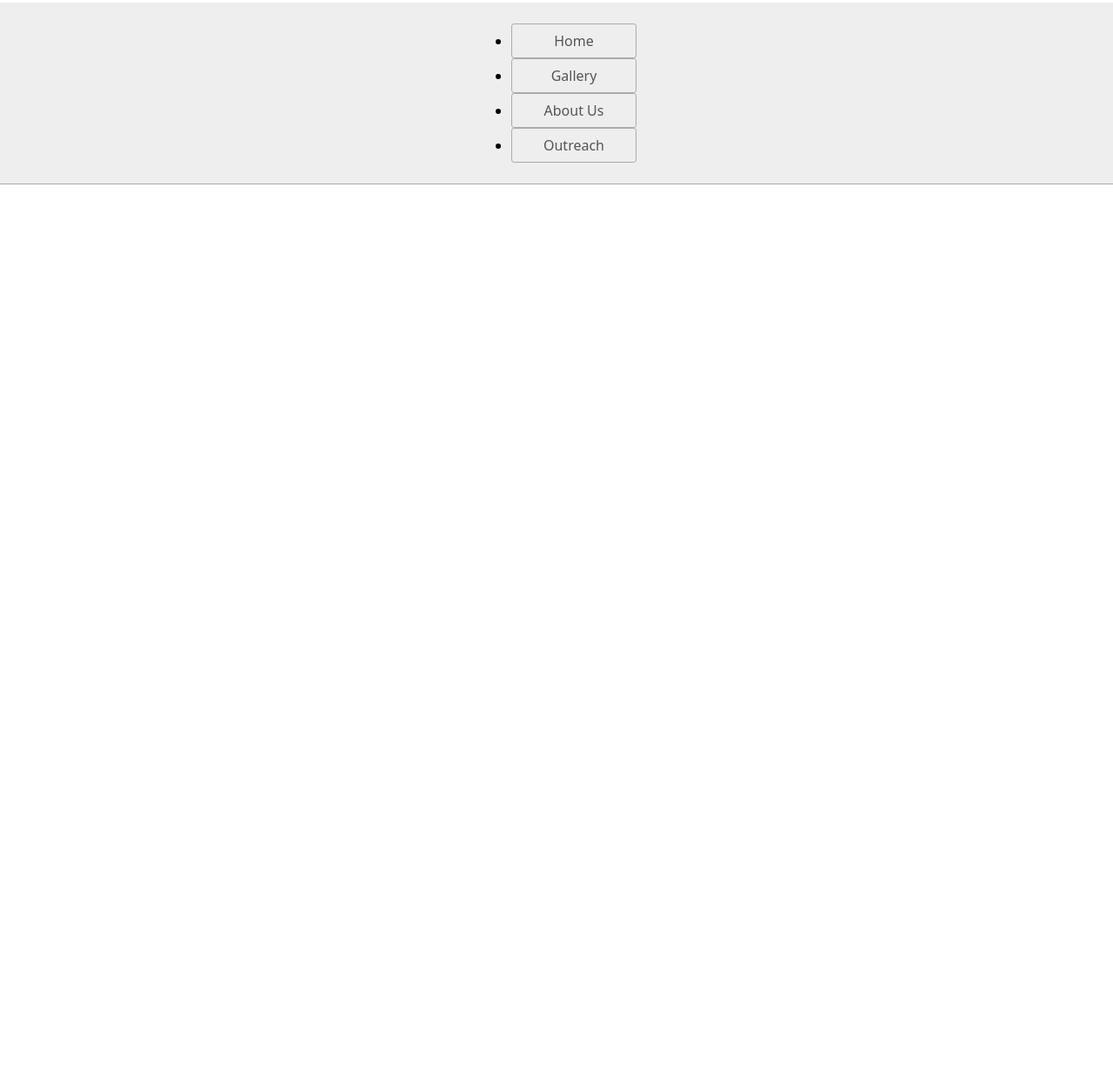
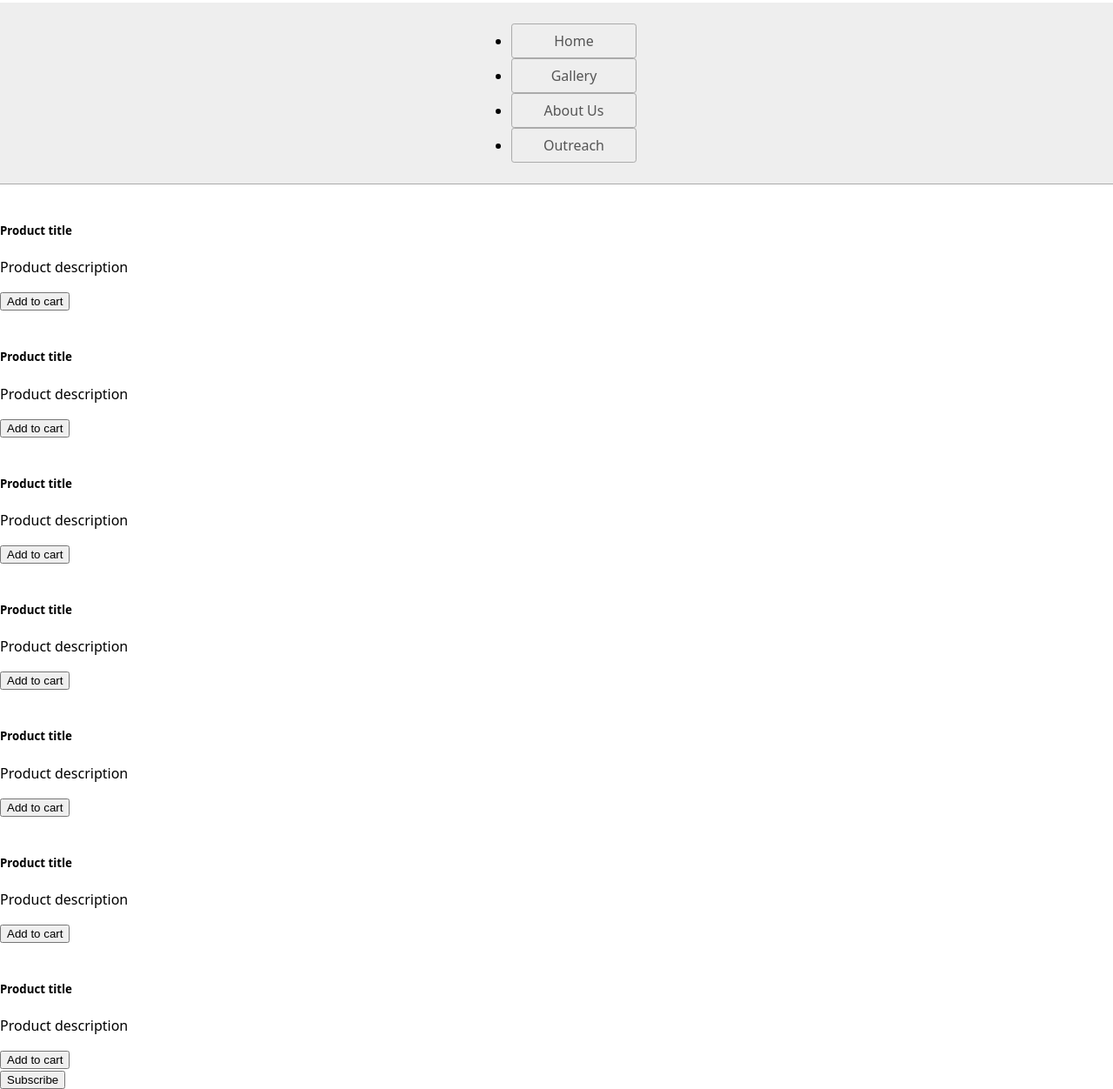
Before and after one commit to IsaiahGoodridge/abc-fitness-studio, a website: page page-2-gallery.html in a window 1280 px wide. Shown: the part 751-2003 px from the top of the page at 87% size. Before the commit the page ends 963 px from the top, so only its background shows below. Drawn offline with Linux system fonts and the light colour scheme.

Commit message:
Product boxes
Add product boxes

```diff
--- a/page-2-gallery.html
+++ b/page-2-gallery.html
@@ -26,6 +26,108 @@
         <li><a href="/page-4-outreach.html"> Outreach </a></li>
       </ul>
     </nav>
-    </main>
+    <section id="products">
+      <div class="products-container">
+        <div class="product-box">
+          <div class="product">
+            <div class="img-and-product-details"></div>
+              <img src="" alt="">
+              <div class="title-and-description-container">
+                <h5>Product title</h5>
+                <p>Product description</p>
+               </div>
+            <div class="btn">
+              <button class="add-to-cart-btn">Add to cart</button>
+            </div>
+          </div>
+        </div>
+        <div class="product-box">
+          <div class="product">
+            <div class="img-and-product-details"></div>
+              <img src="" alt="">
+              <div class="title-and-description-container">
+                <h5>Product title</h5>
+                <p>Product description</p>
+               </div>
+            <div class="btn">
+              <button class="add-to-cart-btn">Add to cart</button>
+            </div>
+          </div>
+        </div>
+        <div class="product-box">
+          <div class="product">
+            <div class="img-and-product-details"></div>
+              <img src="" alt="">
+              <div class="title-and-description-container">
+                <h5>Product title</h5>
+                <p>Product description</p>
+               </div>
+            <div class="btn">
+              <button class="add-to-cart-btn">Add to cart</button>
+            </div>
+          </div>
+        </div>
+        <div class="product-box">
+          <div class="product">
+            <div class="img-and-product-details"></div>
+              <img src="" alt="">
+              <div class="title-and-description-container">
+                <h5>Product title</h5>
+                <p>Product description</p>
+               </div>
+            <div class="btn">
+              <button class="add-to-cart-btn">Add to cart</button>
+            </div>
+          </div>
+        </div>
+        <div class="product-box">
+          <div class="product">
+            <div class="img-and-product-details"></div>
+              <img src="" alt="">
+              <div class="title-and-description-container">
+                <h5>Product title</h5>
+                <p>Product description</p>
+               </div>
+            <div class="btn">
+              <button class="add-to-cart-btn">Add to cart</button>
+            </div>
+          </div>
+        </div>
+        <div class="product-box">
+          <div class="product">
+            <div class="img-and-product-details"></div>
+              <img src="" alt="">
+              <div class="title-and-description-container">
+                <h5>Product title</h5>
+                <p>Product description</p>
+               </div>
+            <div class="btn">
+              <button class="add-to-cart-btn">Add to cart</button>
+            </div>
+          </div>
+        </div>
+        <div class="product-box">
+          <div class="product">
+            <div class="img-and-product-details"></div>
+              <img src="" alt="">
+              <div class="title-and-description-container">
+                <h5>Product title</h5>
+                <p>Product description</p>
+               </div>
+            <div class="btn">
+              <button class="add-to-cart-btn">Add to cart</button>
+            </div>
+          </div>
+        </div>
+      </div>
+    </section>
+    <section id="footer">
+      <footer class="footer">
+        <button>Subscribe</button>
+        <a href=""></a>
+        <a href=""></a>
+        <a href=""></a>
+      </footer>
+    </section>
   </body>
 </html>
```
